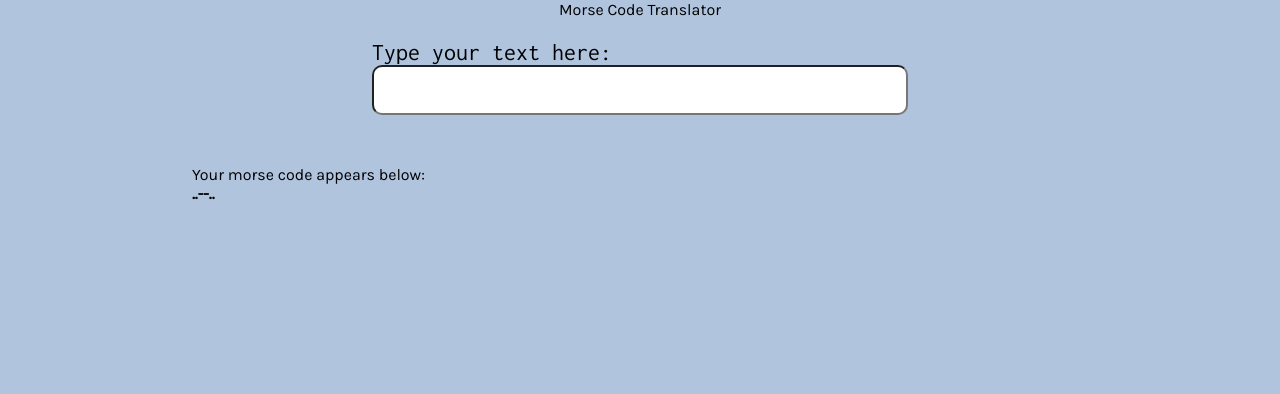
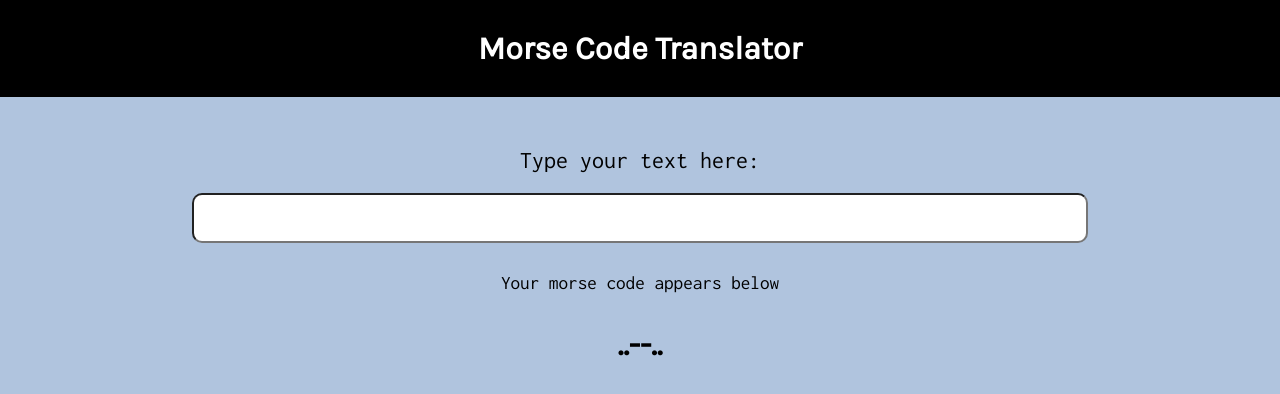
Before and after one commit to sabifromtherock/morse-code-translator, a website built with Vite: page index.html in a window 1280 px wide. Built offline with nearby package versions, Linux system fonts and the light colour scheme.

Commit message:
updated html elements/classes

```diff
--- a/index.html
+++ b/index.html
@@ -7,17 +7,19 @@
     <title>Morse Code Translator</title>
   </head>
   <body>
-    <header>Morse Code Translator</header>
+    <header class="header">
+      <h1 class="header__title">Morse Code Translator</h1>
+    </header>
     <main>
       <form class="input-form">
-        <label for="user-input" class="input-form__label"
-          >Type your text here:
-          <input type="text" id="user-input" class="input-form__input" />
+        <label for="user-input" class="input-form__label">
+          Type your text here:
         </label>
+        <input type="text" id="user-input" class="input-form__input" />
       </form>
-      <p class="paragragh">
-        Your morse code appears below:
-        <span class="paragragh__morse-code">
+      <p class="morse-code">
+        Your morse code appears below
+        <span class="morse-code__output">
           <br />
           <strong>..--..</strong>
         </span>
```
